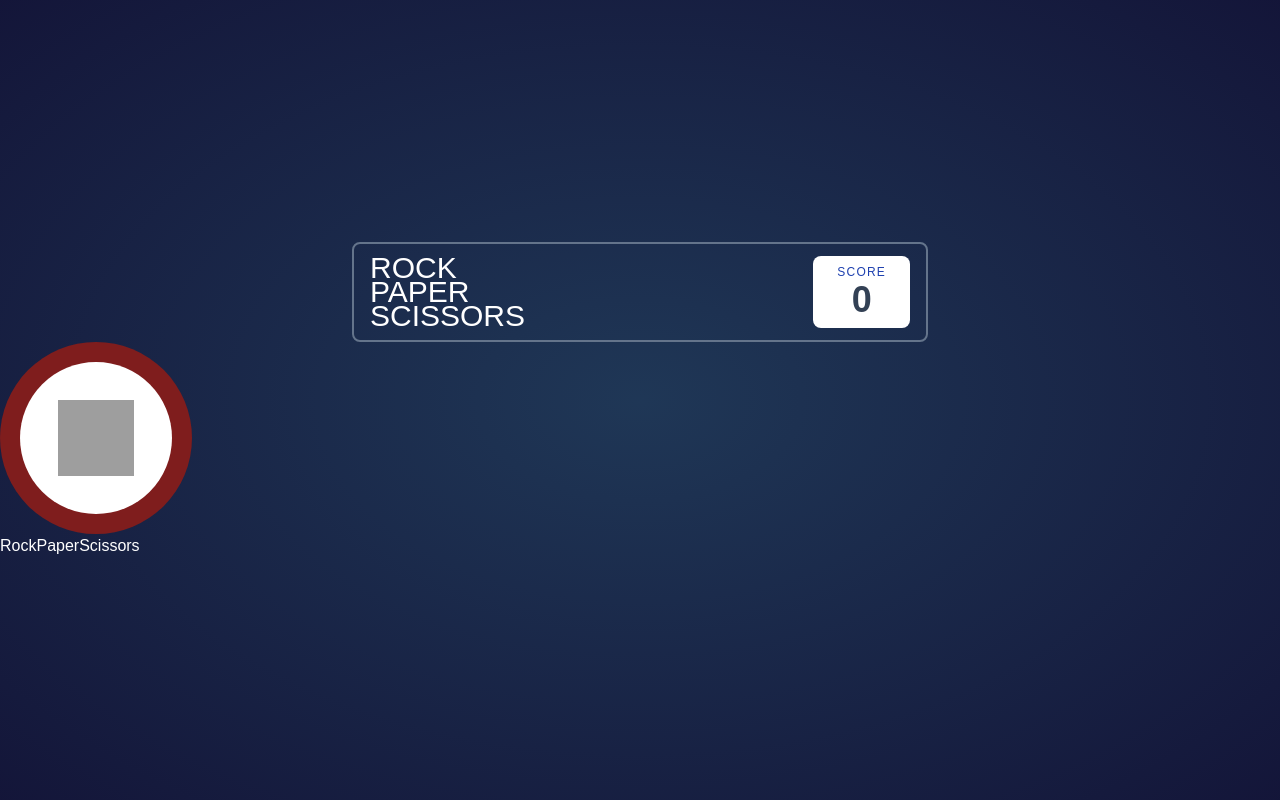
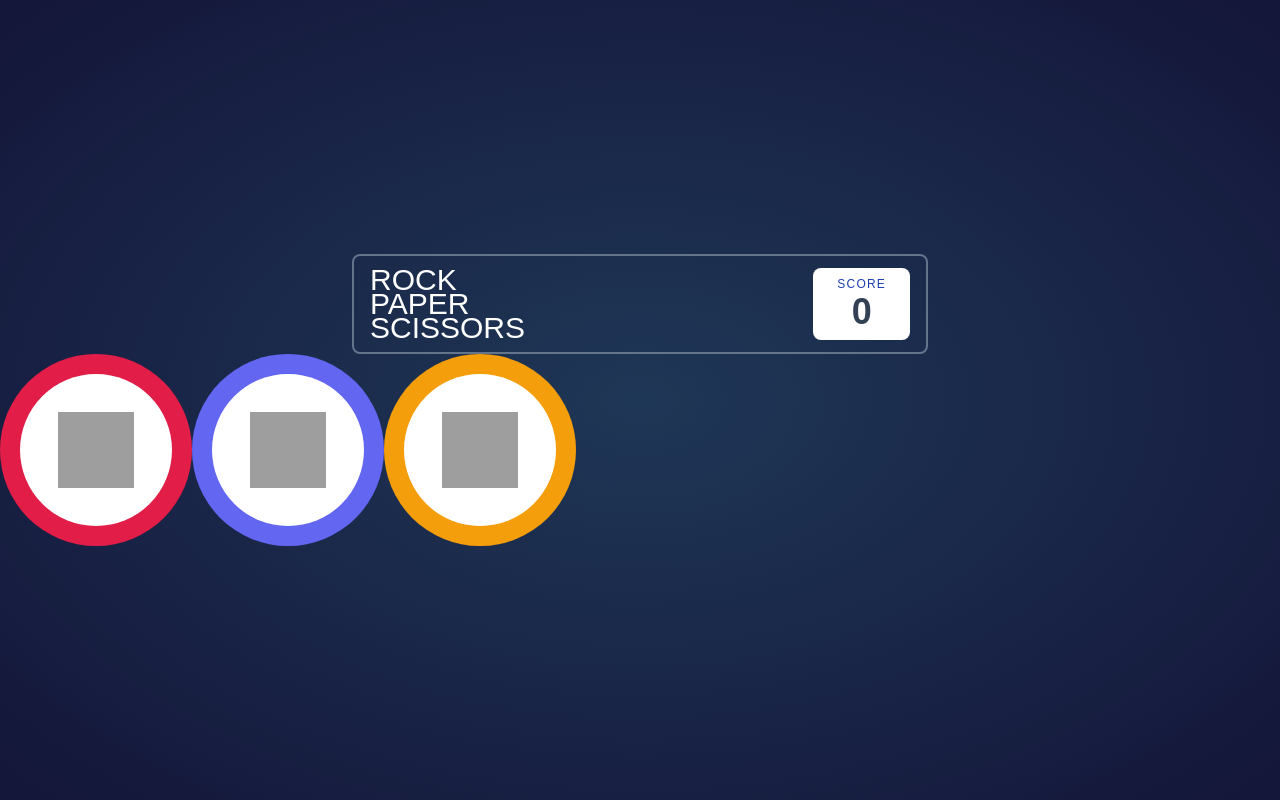
Before and after one commit to cjcoops/rock-paper-scissors, a React (Vite) app: page / in a window 1280 px wide. Built offline with nearby package versions, Linux system fonts and the light colour scheme; grey boxes are pictures that could not be loaded; a web font is replaced by a local one.

Commit message:
create weapons data

```diff
--- a/src/components/Weapon.tsx
+++ b/src/components/Weapon.tsx
@@ -1,8 +1,10 @@
-function Weapon() {
+import { Weapon as WeaponType } from "../weapons";
+
+function Weapon({ weapon }: { weapon: WeaponType }) {
   return (
-    <div className="h-48 w-48 rounded-full bg-red-900 p-5">
+    <div className={`h-48 w-48 rounded-full bg-${weapon.primaryColour} p-5`}>
       <div className="flex h-full items-center justify-center rounded rounded-full bg-white">
-        <img className="h-1/2 w-1/2" src={"images/icon-scissors.svg"} />
+        <img className="h-1/2 w-1/2" src={weapon.icon} />
       </div>
     </div>
   );
--- a/src/routes/index.tsx
+++ b/src/routes/index.tsx
@@ -3,12 +3,13 @@ import { createFileRoute } from "@tanstack/react-router";
 import { useEffect, useState } from "react";
 import Scoreboard from "../components/Scoreboard";
 import Weapon from "../components/Weapon";
+import { WeaponNames, weapons } from "../weapons";
 
 export const Route = createFileRoute("/")({
   component: HomeComponent,
 });
 
-type Choice = "rock" | "paper" | "scissors" | undefined;
+type Choice = WeaponNames | undefined;
 type GameStage =
   | "waitingForUser"
   | "houseIsChoosing"
@@ -17,13 +18,11 @@ type GameStage =
 type Result = "win" | "lose" | "draw" | undefined;
 
 function Choices({ onUserPick }: { onUserPick: (userPick: Choice) => void }) {
-  return (
-    <>
-      <button onClick={() => onUserPick("rock")}>Rock</button>
-      <button onClick={() => onUserPick("paper")}>Paper</button>
-      <button onClick={() => onUserPick("scissors")}>Scissors</button>
-    </>
-  );
+  return weapons.map((weapon) => (
+    <button onClick={() => onUserPick(weapon.name)} key={weapon.name}>
+      <Weapon weapon={weapon} />
+    </button>
+  ));
 }
 
 function Results({
@@ -60,9 +59,9 @@ function Results({
 function determineResult(userPick: Choice, housePick: Choice): Result {
   if (!userPick || !housePick) return;
   if (userPick === housePick) return "draw";
-  if (userPick === "paper" && housePick === "rock") return "win";
-  if (userPick === "rock" && housePick === "scissors") return "win";
-  if (userPick === "scissors" && housePick === "paper") return "win";
+  if (userPick === "Paper" && housePick === "Rock") return "win";
+  if (userPick === "Rock" && housePick === "Scissors") return "win";
+  if (userPick === "Scissors" && housePick === "Paper") return "win";
   return "lose";
 }
 
@@ -79,7 +78,7 @@ function HomeComponent() {
     setGameStage("houseIsChoosing");
 
     setTimeout(() => {
-      const options: Choice[] = ["rock", "paper", "scissors"];
+      const options: Choice[] = weapons.map((w) => w.name);
       const randomIndex = Math.floor(Math.random() * options.length);
       const housePick = options[randomIndex];
       setHousePick(housePick);
@@ -113,7 +112,6 @@ function HomeComponent() {
     <div className="flex min-h-screen flex-col justify-center">
       <Scoreboard score={score} />
       <main>
-        <Weapon />
         {gameStage === "waitingForUser" ? (
           <Choices onUserPick={handleUserPick} />
         ) : (
--- /dev/null
+++ b/src/weapons.tsx
@@ -0,0 +1,20 @@
+export const weapons = [
+  {
+    name: "Rock",
+    primaryColour: "rose-600",
+    icon: "images/icon-rock.svg",
+  },
+  {
+    name: "Paper",
+    primaryColour: "indigo-500",
+    icon: "images/icon-paper.svg",
+  },
+  {
+    name: "Scissors",
+    primaryColour: "amber-500",
+    icon: "images/icon-scissors.svg",
+  },
+] as const;
+
+export type Weapon = (typeof weapons)[number];
+export type WeaponNames = (typeof weapons)[number]["name"];
```
